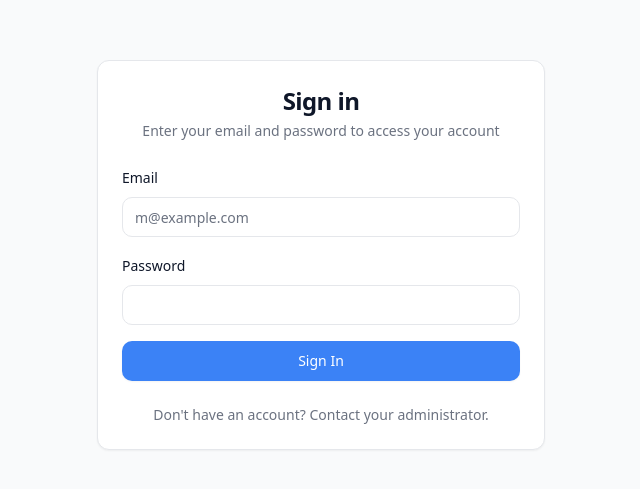
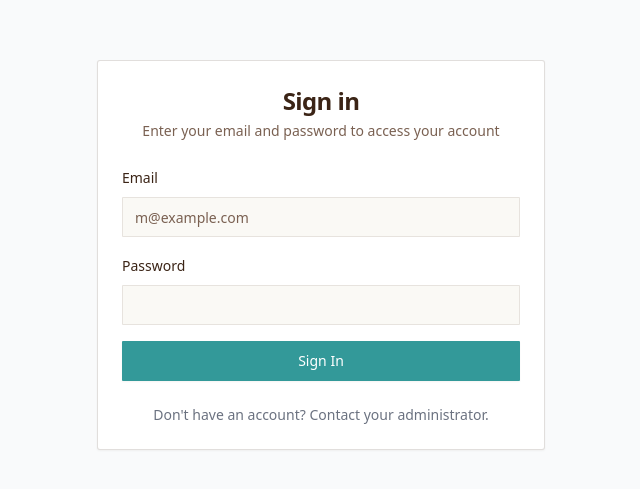
Before and after one commit to Cascadia376/invoice-automator, a React (Vite) app in the folder frontend/: page / in a window 1280 px wide. Shown: the part 145-634 px from the top of the page, without its empty margins (319-959 px from the left). Built offline with nearby package versions, Linux system fonts and the light colour scheme; no server answers; the HTML template or start-up script is replaced by a standard one.

Commit message:
Updated Styles

```diff
--- a/frontend/src/components/landing/Hero.tsx
+++ b/frontend/src/components/landing/Hero.tsx
@@ -61,7 +61,7 @@ export const Hero = () => {
             <div className="relative rounded-2xl overflow-hidden border border-border shadow-2xl hover-lift">
               <img
                 src={heroDashboard}
-                alt="InvoiceAI Dashboard"
+                alt="Cascadia Invoice Agent Dashboard"
                 className="w-full h-auto"
               />
             </div>
--- a/frontend/src/components/layout/AppHeader.tsx
+++ b/frontend/src/components/layout/AppHeader.tsx
@@ -16,8 +16,8 @@ export function AppHeader() {
         <header className="border-b bg-card sticky top-0 z-10">
             <div className="container mx-auto px-4 h-16 flex items-center justify-between max-w-7xl">
                 <div className="flex items-center gap-8">
-                    <h2 className="text-xl font-bold bg-gradient-to-r from-primary to-purple-600 bg-clip-text text-transparent">
-                        InvoiceZen
+                    <h2 className="text-xl font-bold text-foreground">
+                        Cascadia Invoice Agent
                     </h2>
 
                     <nav className="hidden md:flex items-center gap-1">
--- a/frontend/src/components/layout/AppSidebar.tsx
+++ b/frontend/src/components/layout/AppSidebar.tsx
@@ -14,8 +14,8 @@ export function AppSidebar() {
     return (
         <aside className="w-64 border-r bg-card hidden md:flex flex-col h-screen sticky top-0">
             <div className="p-6 border-b">
-                <h2 className="text-2xl font-bold bg-gradient-to-r from-primary to-purple-600 bg-clip-text text-transparent">
-                    InvoiceZen
+                <h2 className="text-2xl font-bold text-foreground">
+                    Cascadia Invoice Agent
                 </h2>
             </div>
 
--- a/frontend/src/components/layout/Footer.tsx
+++ b/frontend/src/components/layout/Footer.tsx
@@ -11,7 +11,7 @@ export const Footer = () => {
               <div className="flex h-9 w-9 items-center justify-center rounded-lg bg-gradient-primary">
                 <FileText className="h-5 w-5 text-white" />
               </div>
-              <span className="font-semibold text-lg">InvoiceAI</span>
+              <span className="font-semibold text-lg">Cascadia Invoice Agent</span>
             </div>
             <p className="text-sm text-muted-foreground">
               Automate invoice processing with AI. Save hours every week.
@@ -86,7 +86,7 @@ export const Footer = () => {
         </div>
 
         <div className="mt-12 pt-8 border-t border-border/40 text-center text-sm text-muted-foreground">
-          <p>&copy; {new Date().getFullYear()} InvoiceAI. All rights reserved.</p>
+          <p>&copy; {new Date().getFullYear()} Cascadia Invoice Agent. All rights reserved.</p>
         </div>
       </div>
     </footer>
--- a/frontend/src/components/layout/Header.tsx
+++ b/frontend/src/components/layout/Header.tsx
@@ -28,7 +28,7 @@ export const Header = () => {
           <div className="flex h-9 w-9 items-center justify-center rounded-lg bg-gradient-primary">
             <FileText className="h-5 w-5 text-white" />
           </div>
-          <span className="hidden sm:inline-block">InvoiceAI</span>
+          <span className="hidden sm:inline-block">Cascadia Invoice Agent</span>
         </Link>
 
         {/* Desktop Navigation */}
--- a/frontend/src/index.css
+++ b/frontend/src/index.css
@@ -9,37 +9,37 @@ All colors MUST be HSL.
 @layer base {
   :root {
     /* Base colors - Light mode */
-    --background: 0 0% 100%;
-    --foreground: 222 47% 11%;
+    --background: 48 33% 97%; /* #f9f8f0 Warm Cream */
+    --foreground: 22 45% 16%; /* #3c2517 Deep Brown */
 
     /* Surface colors */
     --card: 0 0% 100%;
-    --card-foreground: 222 47% 11%;
+    --card-foreground: 22 45% 16%;
 
     --popover: 0 0% 100%;
-    --popover-foreground: 222 47% 11%;
+    --popover-foreground: 22 45% 16%;
 
-    /* Brand colors - Professional blue */
-    --primary: 221 83% 53%;
+    /* Brand colors - Cascadia Brown/Teal */
+    --primary: 180 50% 40%; /* #339999 Teal */
     --primary-foreground: 0 0% 100%;
-    --primary-hover: 221 83% 48%;
-    --primary-light: 221 83% 96%;
+    --primary-hover: 180 50% 35%;
+    --primary-light: 180 50% 95%;
 
-    /* Secondary colors */
-    --secondary: 220 14% 96%;
-    --secondary-foreground: 222 47% 11%;
+    /* Secondary colors - Deep Brown */
+    --secondary: 22 45% 16%;
+    --secondary-foreground: 0 0% 100%;
 
     /* Muted/subtle */
-    --muted: 220 13% 96%;
-    --muted-foreground: 220 9% 46%;
+    --muted: 48 20% 94%;
+    --muted-foreground: 22 20% 40%;
 
-    /* Accent - Subtle blue */
-    --accent: 217 91% 60%;
+    /* Accent - Darker Teal/Brown mix or consistent Brown */
+    --accent: 22 45% 16%;
     --accent-foreground: 0 0% 100%;
-    --accent-light: 217 91% 95%;
+    --accent-light: 22 45% 95%;
 
     /* Status colors */
-    --destructive: 0 84% 60%;
+    --destructive: 0 60% 55%; /* #d14545 Coral Red */
     --destructive-foreground: 0 0% 100%;
 
     --success: 142 76% 36%;
@@ -51,34 +51,34 @@ All colors MUST be HSL.
     --warning-light: 38 92% 96%;
 
     /* Borders & inputs */
-    --border: 220 13% 91%;
-    --input: 220 13% 91%;
-    --ring: 221 83% 53%;
+    --border: 22 45% 16% / 0.15;
+    --input: 22 45% 16% / 0.1;
+    --ring: 180 50% 40%;
 
     /* Radius */
-    --radius: 0.75rem;
+    --radius: 3px; /* Match the slightly rounded look */
 
     /* Shadows */
-    --shadow-sm: 0 1px 2px 0 hsl(220 13% 0% / 0.05);
-    --shadow: 0 1px 3px 0 hsl(220 13% 0% / 0.1), 0 1px 2px -1px hsl(220 13% 0% / 0.1);
-    --shadow-md: 0 4px 6px -1px hsl(220 13% 0% / 0.1), 0 2px 4px -2px hsl(220 13% 0% / 0.1);
-    --shadow-lg: 0 10px 15px -3px hsl(220 13% 0% / 0.1), 0 4px 6px -4px hsl(220 13% 0% / 0.1);
-    --shadow-xl: 0 20px 25px -5px hsl(220 13% 0% / 0.1), 0 8px 10px -6px hsl(220 13% 0% / 0.1);
+    --shadow-sm: 0 1px 2px 0 rgb(60 37 23 / 0.05);
+    --shadow: 0 1px 3px 0 rgb(60 37 23 / 0.1), 0 1px 2px -1px rgb(60 37 23 / 0.1);
+    --shadow-md: 0 4px 6px -1px rgb(60 37 23 / 0.1), 0 2px 4px -2px rgb(60 37 23 / 0.1);
+    --shadow-lg: 0 10px 15px -3px rgb(60 37 23 / 0.1), 0 4px 6px -4px rgb(60 37 23 / 0.1);
+    --shadow-xl: 0 20px 25px -5px rgb(60 37 23 / 0.1), 0 8px 10px -6px rgb(60 37 23 / 0.1);
 
     /* Gradients */
-    --gradient-primary: linear-gradient(135deg, hsl(221 83% 53%), hsl(217 91% 60%));
-    --gradient-subtle: linear-gradient(180deg, hsl(0 0% 100%), hsl(220 14% 99%));
-    --gradient-overlay: linear-gradient(180deg, hsla(0 0% 100% / 0), hsla(0 0% 100% / 0.8));
+    --gradient-primary: linear-gradient(135deg, #339999, #3c2517);
+    --gradient-subtle: linear-gradient(180deg, #f9f8f0, #ffffff);
+    --gradient-overlay: linear-gradient(180deg, rgba(249, 248, 240, 0), rgba(249, 248, 240, 0.8));
 
     /* Sidebar */
     --sidebar-background: 0 0% 100%;
-    --sidebar-foreground: 222 47% 11%;
-    --sidebar-primary: 221 83% 53%;
+    --sidebar-foreground: 22 45% 16%;
+    --sidebar-primary: 180 50% 40%;
     --sidebar-primary-foreground: 0 0% 100%;
-    --sidebar-accent: 220 14% 96%;
-    --sidebar-accent-foreground: 222 47% 11%;
-    --sidebar-border: 220 13% 91%;
-    --sidebar-ring: 221 83% 53%;
+    --sidebar-accent: 48 33% 97%;
+    --sidebar-accent-foreground: 22 45% 16%;
+    --sidebar-border: 22 45% 16% / 0.1;
+    --sidebar-ring: 180 50% 40%;
 
     /* Transitions */
     --transition-base: 150ms cubic-bezier(0.4, 0, 0.2, 1);
--- a/frontend/src/pages/InvoiceReview.tsx
+++ b/frontend/src/pages/InvoiceReview.tsx
@@ -253,7 +253,7 @@ export default function InvoiceReview() {
                 <div className="bg-primary p-1.5 rounded-lg flex items-center justify-center">
                   <FileText className="h-5 w-5 text-white" />
                 </div>
-                <span className="text-gray-900">InvoiceAI</span>
+                <span className="text-gray-900">Cascadia Invoice Agent</span>
               </div>
             </div>
             <div className="flex items-center gap-4">
--- a/frontend/tailwind.config.ts
+++ b/frontend/tailwind.config.ts
@@ -20,7 +20,7 @@ export default {
         background: "hsl(var(--background))",
         foreground: "hsl(var(--foreground))",
         primary: {
-          DEFAULT: "#3B82F6", // Stitch Primary Blue
+          DEFAULT: "#339999", // Cascadia Teal
           foreground: "hsl(var(--primary-foreground))",
         },
         secondary: {
```
Also changed, not shown: frontend/index.html (+4 -4 lines), frontend/src/pages/Dashboard.tsx (+4 -4 lines).
